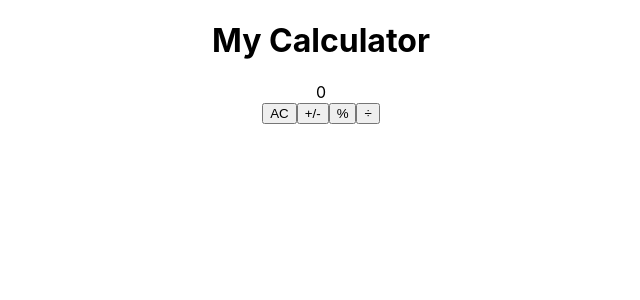
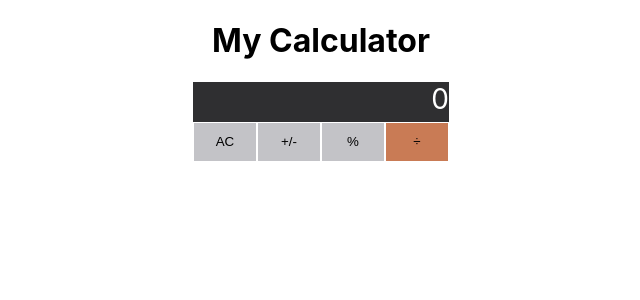
Before and after one commit to KUBAHO3/math-magicians, a React (Create React App) app: page / in a window 1280 px wide. Shown: the top 300 px of the page, without its empty margins (319-959 px from the left). Built offline with nearby package versions, Linux system fonts and the light colour scheme.

Commit message:
Add button styles

```diff
--- a/src/App.css
+++ b/src/App.css
@@ -37,3 +37,38 @@
     transform: rotate(360deg);
   }
 }
+
+.calc-wrapper {
+  width: 20%;
+  margin-left: 40%;
+}
+
+.calc-display {
+  width: 100%;
+  background-color: #2f2f31;
+  color: #fff;
+  height: 40px;
+  text-align: right;
+  font-size: 28px;
+}
+
+.calc-row {
+  width: 100%;
+}
+
+.cal-btn-normal {
+  width: 25%;
+  background-color: #c3c3c7;
+  color: #000000;
+  height: 40px;
+  border: #fff 1px solid;
+}
+
+.cal-btn-special {
+  width: 25%;
+  background-color: #c97b55;
+  color: #000000;
+  height: 40px;
+  border: #fff 1px solid;
+
+}
```
